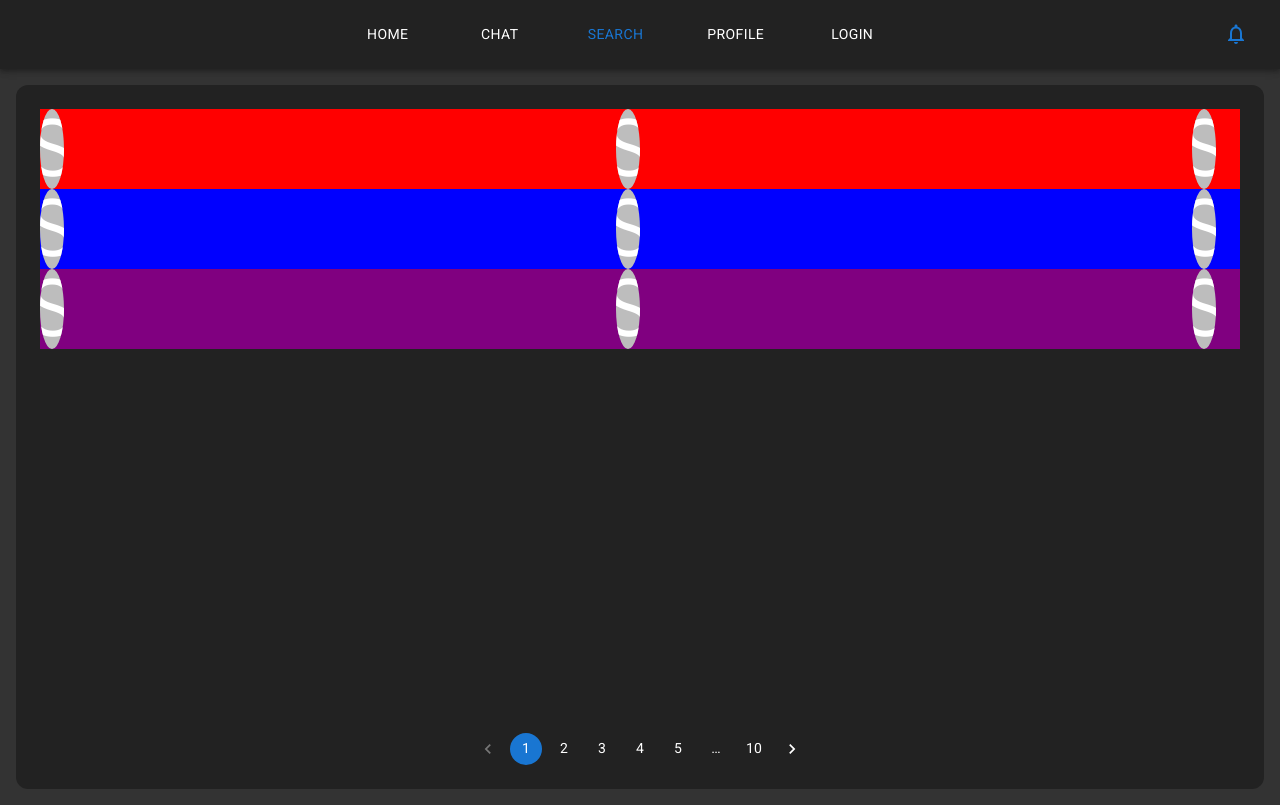
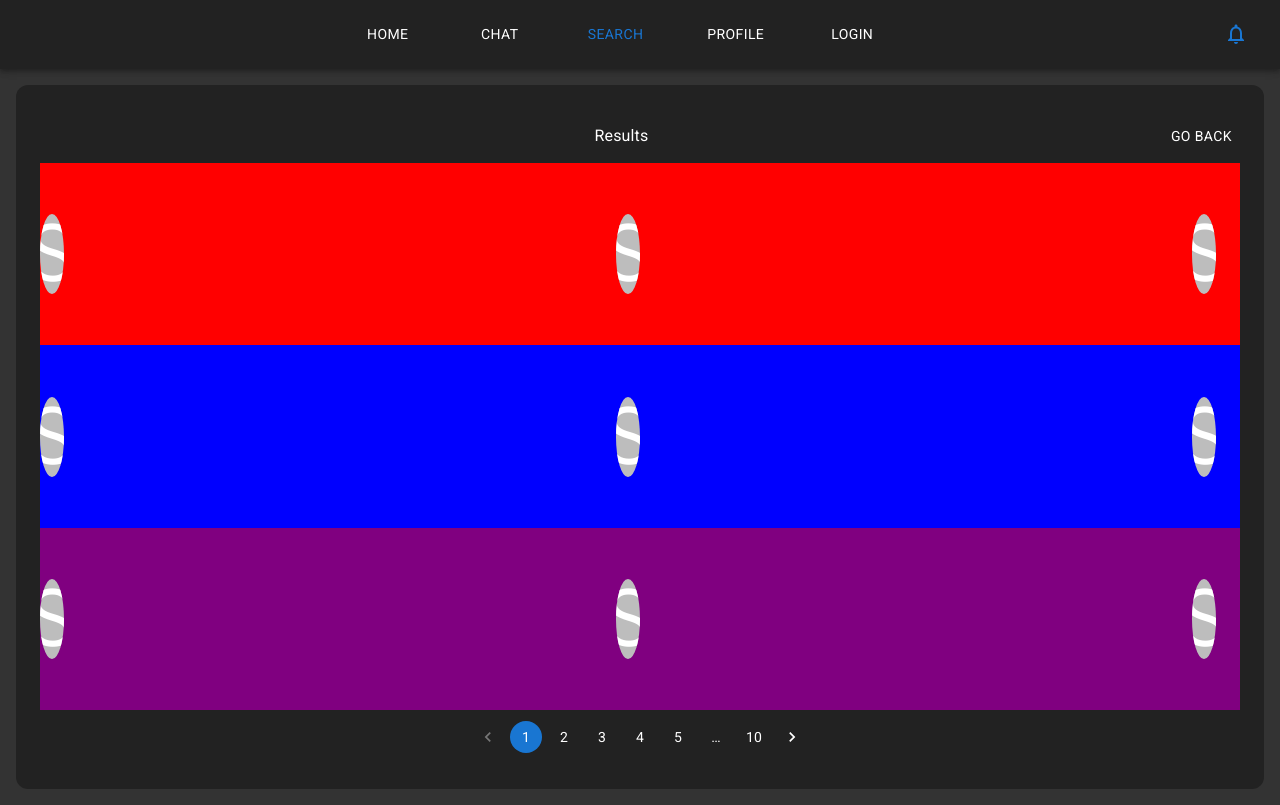
Before and after one commit to Helioborba/direct, a React app in the folder app/: page /search in a window 1280 px wide. Built offline with nearby package versions, Linux system fonts and the light colour scheme.

Commit message:
fix search/ add search form

```diff
--- a/app/src/pages/Search.js
+++ b/app/src/pages/Search.js
@@ -1,7 +1,9 @@
 // import { useContext } from "react";
 import {Avatar, Box, Grid, Typography} from "@mui/material";
+import { flexbox } from "@mui/system";
 import Nav from "../components/nav/nav.js";
 import ModelPagination from "../components/pagination/pagination.js";
+import Button from "../components/UI/buttons/button.js";
 
 const Search = (props) => {
     // const ctxNations = useContext(NationsContext);
@@ -39,8 +41,13 @@ const Search = (props) => {
             <Nav></Nav>
             <Box sx={{p:{xs:"5rem 0 5rem 0", lg:2}, display:'flex', justifyContent:'space-between', alignItems:'center'}}>
                 <Grid container direction="column"  sx={{p:3, backgroundColor:"#222", display:"flex", justifyContent:"space-between", alignItems:"center",  height:"88vh", borderRadius:{xs:0, lg:3} }}>
-                    <Grid container item sx={{display:"flex", justifyContent:"space-between", alignItems:"center"}}>
-                        <Grid container item sx={{display:"flex", justifyContent:"space-between", alignItems:"center",backgroundColor:"red"}}>
+                    <Grid item xs={1} sx={{position:'relative', width:'100%', display:"flex", justifyContent:"end", alignItems:"center",}}>
+                        {/* Theres some padding left here to fix the position */}
+                        <Typography sx={{flex:1,pl:5}}>Results</Typography>
+                        <Button>Go back</Button>
+                    </Grid>
+                    <Grid container direction="column" item xs={10} sx={{display:"flex", alignItems:"center"}}>
+                        <Grid container item xs={4} sx={{display:"flex", justifyContent:"space-between", alignItems:"center",backgroundColor:"red"}}>
                             <Grid item>
                                 <Avatar sx={{ width: '50%', height: '90%', fontSize:"5em" }}>S</Avatar>
                             </Grid>
@@ -51,7 +58,7 @@ const Search = (props) => {
                                 <Avatar sx={{ width: '50%', height: '90%', fontSize:"5em" }}>S</Avatar>
                             </Grid>
                         </Grid>
-                        <Grid container item sx={{backgroundColor:"blue", display:"flex", justifyContent:"space-between", alignItems:"center"}}>
+                        <Grid container item xs={4} sx={{backgroundColor:"blue", display:"flex", justifyContent:"space-between", alignItems:"center"}}>
                             <Grid item>
                                 <Avatar sx={{ width: '50%', height: '90%', fontSize:"5em" }}>S</Avatar>
                             </Grid>
@@ -62,7 +69,7 @@ const Search = (props) => {
                                 <Avatar sx={{ width: '50%', height: '90%', fontSize:"5em" }}>S</Avatar>
                             </Grid>
                         </Grid>
-                        <Grid container item sx={{backgroundColor:"purple", display:"flex", justifyContent:"space-between", alignItems:"center"}}>
+                        <Grid container item xs={4} sx={{backgroundColor:"purple", display:"flex", justifyContent:"space-between", alignItems:"center"}}>
                             <Grid item>
                                 <Avatar sx={{ width: '50%', height: '90%', fontSize:"5em" }}>S</Avatar>
                             </Grid>
@@ -74,7 +81,7 @@ const Search = (props) => {
                             </Grid>
                         </Grid>
                     </Grid>
-                    <Grid item>
+                    <Grid item xs={1} sx={{display:"flex", justifyContent:"center", alignItems:"center"}}>
                         <ModelPagination></ModelPagination>
                     </Grid>
                 </Grid>
```
Also changed, not shown: app/src/components/form/searchForm.js (added, +64 -0 lines).
